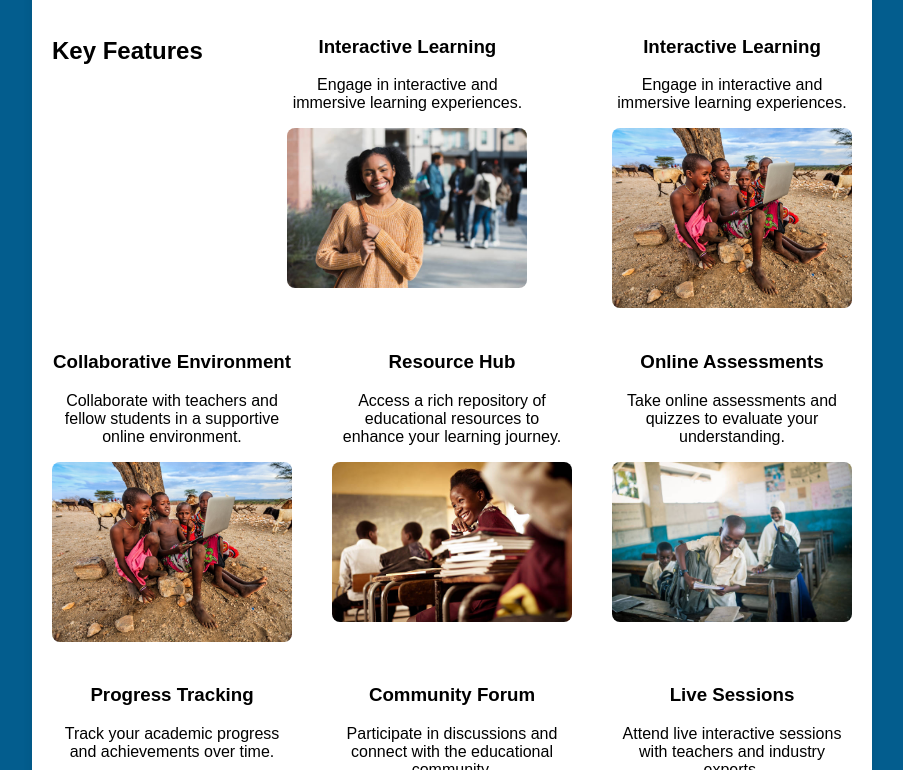
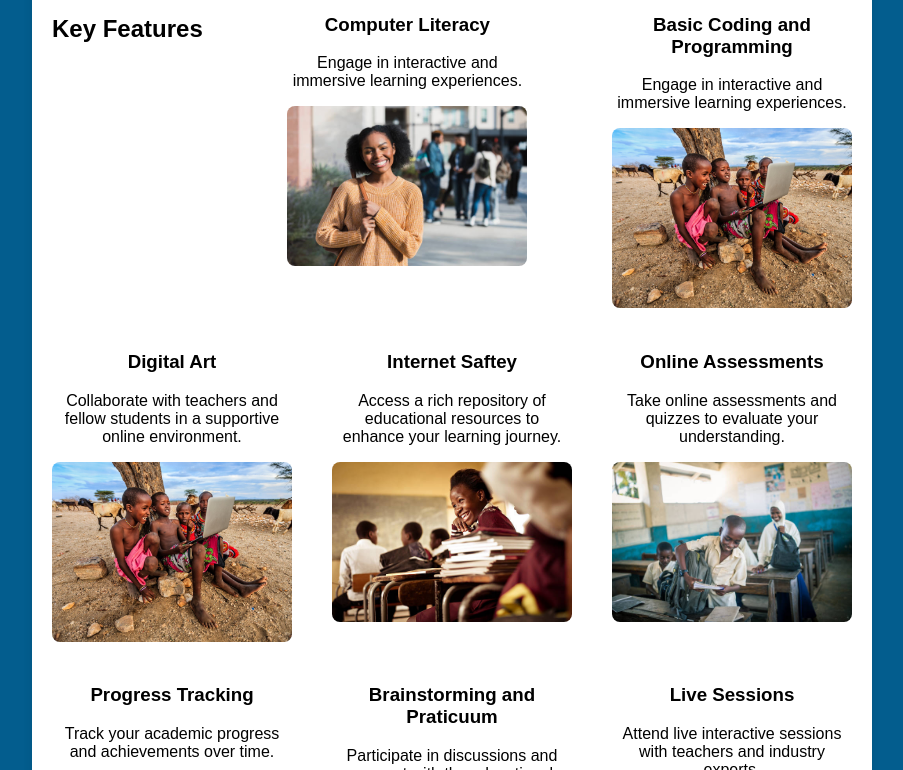
Before and after one commit to Loisyy/Unitar-hackathon-Digital-fit-me, a plain HTML site: page Home.html in a window 1280 px wide. Shown: the part 301-1071 px from the top of the page, without its empty margins (188-1091 px from the left). Drawn offline with Linux system fonts and the light colour scheme.

Commit message:
update
homepage text update

```diff
--- a/Home.html
+++ b/Home.html
@@ -30,7 +30,7 @@
             <h2>Key Features</h2>
             <div class="feature-item">
                 <div class="feature-content">
-                    <h3 >Interactive Learning</h3>
+                    <h3 >Computer Literacy</h3>
                     <p>Engage in interactive and immersive learning experiences.</p>
                 </div>
                 <img src="./image/1.jpg" alt="Interactive Learning" class="feature-image" width="80"
@@ -38,7 +38,7 @@
             </div>
             <div class="feature-item">
                 <div class="feature-content">
-                    <h3>Interactive Learning</h3>
+                    <h3>Basic Coding and Programming</h3>
                     <p>Engage in interactive and immersive learning experiences.</p>
                 </div>
                 <img src="./image/2.jpg" alt="Interactive Learning" class="feature-image" width="80"
@@ -46,7 +46,7 @@
             </div>
             <div class="feature-item">
                 <div class="feature-content">
-                    <h3>Collaborative Environment</h3>
+                    <h3>Digital Art</h3>
                     <p>Collaborate with teachers and fellow students in a supportive online environment.</p>
                 </div>
                 <img src="./image/2.jpg" alt="Collaborative Environment" class="feature-image"
@@ -54,7 +54,7 @@
             </div>
             <div class="feature-item">
                 <div class="feature-content">
-                    <h3>Resource Hub</h3>
+                    <h3>Internet Saftey</h3>
                     <p>Access a rich repository of educational resources to enhance your learning journey.</p>
                 </div>
                 <img src="./image/8.jpg" alt="Resource Hub" class="feature-image" width="80" height="80">
@@ -77,7 +77,7 @@
             </div>
             <div class="feature-item">
                 <div class="feature-content">
-                    <h3>Community Forum</h3>
+                    <h3>Brainstorming and Praticuum</h3>
                     <p>Participate in discussions and connect with the educational community.</p>
                 </div>
                 <img src="./image/6.jpg" alt="Community Forum" class="feature-image" width="80"
```
